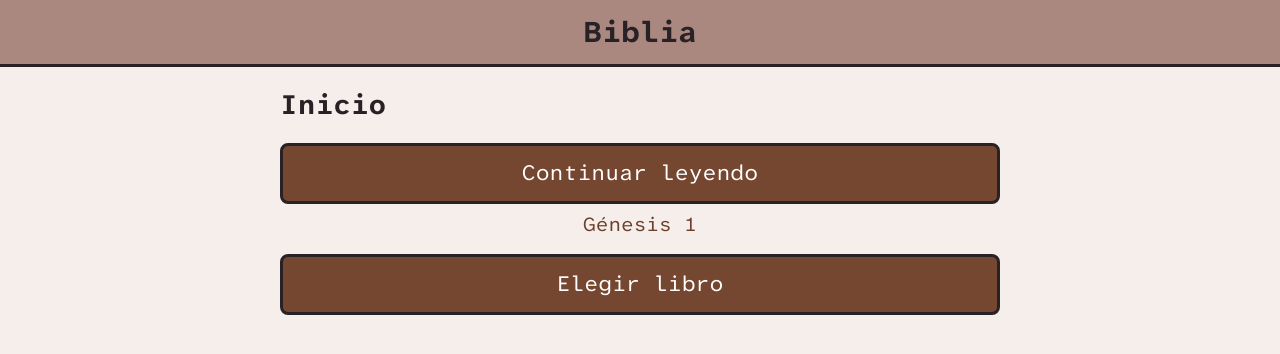
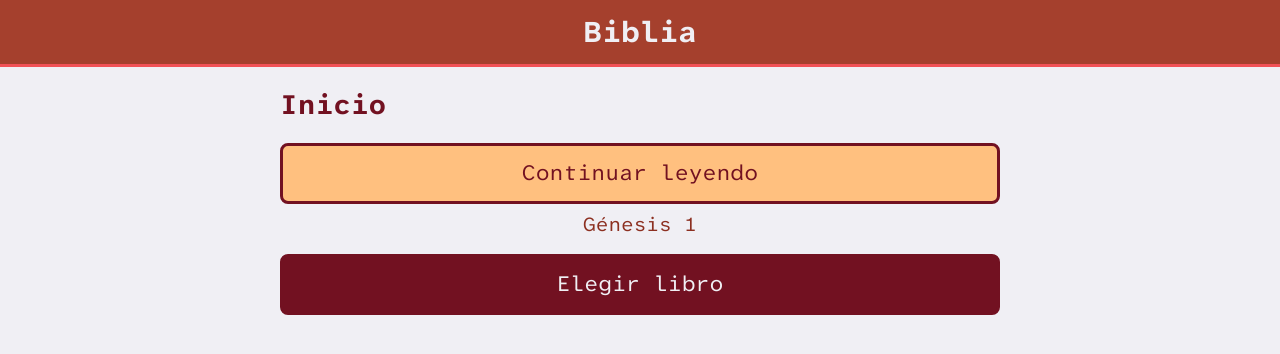
Before and after one commit to jorjessjrealr-eng/biblia, a plain HTML site: page index.html in a window 1280 px wide. Drawn offline with Linux system fonts and the light colour scheme.

Commit message:
Nueva paleta (burdeos, ladrillo, coral y durazno) y se elimina el modo oscuro

```diff
--- a/css/styles.css
+++ b/css/styles.css
@@ -9,36 +9,28 @@
   font-display: swap;
 }
 
-/* Colores de los temas y tamaño de letra de los versículos. */
+/* Colores y tamaño de letra de los versículos. */
 :root {
+  color-scheme: light;
   --tam-letra: 26px;
-  --fondo: #F6EEEA;
-  --texto: #282125;
-  --texto-suave: #6B3F2A;
-  --fondo-boton: #764730;
-  --texto-boton: #FFFFFF;
-  --borde-boton: #282125;
-  --fondo-deshabilitado: #E4D6D0;
-  --texto-deshabilitado: #5A4B47;
-  --borde-deshabilitado: #AA8880;
-  --color-numero: #6B3F2A;
-  --color-foco: #282125;
-  --borde-suave: #AA8880;
-}
-
-html[data-tema="oscuro"] {
-  --fondo: #282125;
-  --texto: #F3E9E4;
-  --texto-suave: #D9BFB8;
-  --fondo-boton: #764730;
-  --texto-boton: #FFFFFF;
-  --borde-boton: #D9BFB8;
-  --fondo-deshabilitado: #3A3034;
-  --texto-deshabilitado: #CDB5AE;
-  --borde-deshabilitado: #8A7771;
-  --color-numero: #D9BFB8;
-  --color-foco: #F6EEEA;
-  --borde-suave: #5C4A4F;
+  --fondo: #F0EFF4;
+  --texto: #721121;
+  --texto-suave: #8C2F20;
+  --fondo-boton: #721121;
+  --texto-boton: #F0EFF4;
+  --borde-boton: #721121;
+  --fondo-principal: #FFC07F;
+  --texto-principal: #721121;
+  --borde-principal: #721121;
+  --fondo-deshabilitado: #E3DEE6;
+  --texto-deshabilitado: #5E4A50;
+  --borde-deshabilitado: #A89AA0;
+  --color-numero: #8C2F20;
+  --color-foco: #A5402D;
+  --borde-suave: #D2C2C8;
+  --fondo-encabezado: #A5402D;
+  --texto-encabezado: #F0EFF4;
+  --borde-encabezado: #F15156;
 }
 
 /* Modelo de caja predecible en todos los elementos. */
@@ -68,9 +60,9 @@ button {
 /* Encabezado de la aplicación. */
 .encabezado {
   padding: 14px 20px;
-  border-bottom: 3px solid var(--texto);
-  background: #AA8880;
-  color: #282125;
+  border-bottom: 3px solid var(--borde-encabezado);
+  background: var(--fondo-encabezado);
+  color: var(--texto-encabezado);
 }
 
 .encabezado h1 {
@@ -172,8 +164,17 @@ h3 {
   cursor: pointer;
 }
 
+.boton.boton-principal {
+  background: var(--fondo-principal);
+  color: var(--texto-principal);
+  border-color: var(--borde-principal);
+}
+
 /* Foco bien visible para la navegación con teclado. */
-.boton:focus {
+a:focus,
+a:focus-visible,
+button:focus,
+button:focus-visible {
   outline: 4px solid var(--color-foco);
   outline-offset: 2px;
 }
--- a/index.html
+++ b/index.html
@@ -3,21 +3,12 @@
 <head>
   <meta charset="UTF-8">
   <meta name="viewport" content="width=device-width, initial-scale=1.0">
-  <meta name="theme-color" content="#AA8880">
+  <meta name="theme-color" content="#A5402D">
+  <meta name="color-scheme" content="light">
   <link rel="manifest" href="manifest.webmanifest">
   <script>
-    // Aplica el tema y el tamaño de letra antes de pintar, para evitar parpadeos.
+    // Aplica el tamaño de letra antes de pintar, para evitar parpadeos.
     (function () {
-      try {
-        var tema = localStorage.getItem("biblia:tema");
-        document.documentElement.setAttribute(
-          "data-tema",
-          tema === "oscuro" ? "oscuro" : "claro"
-        );
-      } catch (error) {
-        document.documentElement.setAttribute("data-tema", "claro");
-      }
-
       try {
         var guardado = localStorage.getItem("biblia:letra");
         var indice =
--- a/js/app.js
+++ b/js/app.js
@@ -6,7 +6,6 @@ const app = document.getElementById("app");
 const PRIMER_CAPITULO = "#/leer/gen/1";
 const CLAVE_ULTIMA = "biblia:ultima";
 const CLAVE_LETRA = "biblia:letra";
-const CLAVE_TEMA = "biblia:tema";
 const TAMANOS_LETRA = [22, 26, 30, 34, 38, 42];
 const TAMANO_POR_DEFECTO = 1;
 
@@ -17,7 +16,6 @@ let navegacionActual = 0;
 
 // Preferencias de lectura.
 let indiceLetra = TAMANO_POR_DEFECTO;
-let temaActual = "claro";
 
 // --- Almacenamiento local ---
 
@@ -55,10 +53,6 @@ function obtenerIndiceLetraGuardado() {
   }
 
   return indice;
-}
-
-function obtenerTemaGuardado() {
-  return leerAlmacen(CLAVE_TEMA) === "oscuro" ? "oscuro" : "claro";
 }
 
 function obtenerUltimaLecturaGuardada() {
@@ -103,10 +97,6 @@ function aplicarTamanoLetra(indice) {
   );
 }
 
-function aplicarTema(tema) {
-  document.documentElement.setAttribute("data-tema", tema);
-}
-
 function actualizarBotonLetra(boton, deshabilitado) {
   if (!boton) {
     return;
@@ -139,18 +129,6 @@ function cambiarLetra(paso) {
   aplicarTamanoLetra(indiceLetra);
   guardarAlmacen(CLAVE_LETRA, String(indiceLetra));
   actualizarBotonesLetra();
-}
-
-function alternarTema() {
-  temaActual = temaActual === "claro" ? "oscuro" : "claro";
-  aplicarTema(temaActual);
-  guardarAlmacen(CLAVE_TEMA, temaActual);
-
-  const boton = document.querySelector('[data-accion="tema"]');
-
-  if (boton) {
-    boton.textContent = temaActual === "claro" ? "Modo oscuro" : "Modo claro";
-  }
 }
 
 // --- Utilidades de pantalla ---
@@ -314,7 +292,9 @@ async function mostrarInicio(numeroNavegacion) {
 
   const continuar = document.createElement("div");
   continuar.className = "continuar";
-  continuar.appendChild(crearBoton("Continuar leyendo", destino));
+  const botonContinuar = crearBoton("Continuar leyendo", destino);
+  botonContinuar.className = "boton boton-principal";
+  continuar.appendChild(botonContinuar);
 
   if (textoDestino) {
     const linea = document.createElement("p");
@@ -466,11 +446,6 @@ async function mostrarLectura(idLibro, numero, numeroNavegacion) {
       "letra-mas",
       indiceLetra === TAMANOS_LETRA.length - 1
     );
-    const botonTema = crearBotonAjuste(
-      temaActual === "claro" ? "Modo oscuro" : "Modo claro",
-      "tema",
-      false
-    );
 
     botonMenos.addEventListener("click", function () {
       cambiarLetra(-1);
@@ -480,11 +455,8 @@ async function mostrarLectura(idLibro, numero, numeroNavegacion) {
       cambiarLetra(1);
     });
 
-    botonTema.addEventListener("click", alternarTema);
-
     ajustes.appendChild(botonMenos);
     ajustes.appendChild(botonMas);
-    ajustes.appendChild(botonTema);
     app.appendChild(ajustes);
 
     const lista = document.createElement("ol");
@@ -610,9 +582,7 @@ async function navegar() {
 
 // Aplicar preferencias antes de mostrar la primera pantalla.
 indiceLetra = obtenerIndiceLetraGuardado();
-temaActual = obtenerTemaGuardado();
 aplicarTamanoLetra(indiceLetra);
-aplicarTema(temaActual);
 
 window.addEventListener("hashchange", navegar);
 navegar();
--- a/sw.js
+++ b/sw.js
@@ -1,6 +1,6 @@
 // Cambiá este número cada vez que publiques cambios. Así los celulares
 // detectan una versión nueva y actualizan el contenido guardado.
-const VERSION = "biblia-v2";
+const VERSION = "biblia-v3";
 
 // Al instalar, se guardan todos los archivos necesarios para leer sin internet.
 self.addEventListener("install", function (event) {
```
Also changed, not shown: icons/icon-192.png, icons/icon-512.png, icons/icon-maskable-512.png, manifest.webmanifest, 1 other file.
